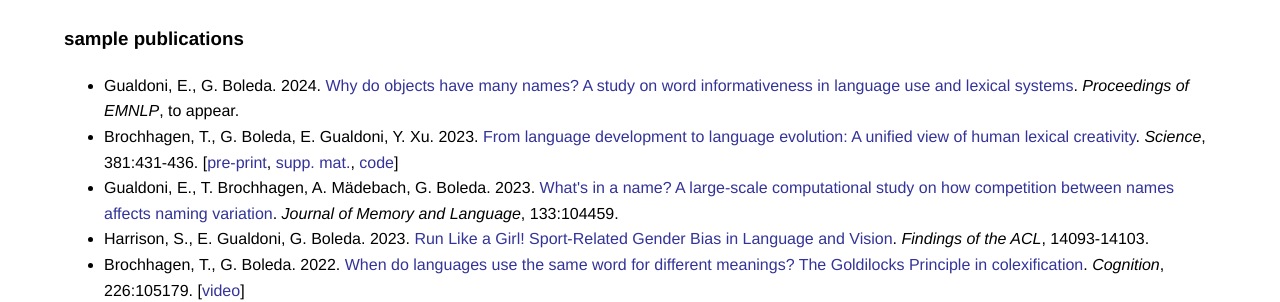
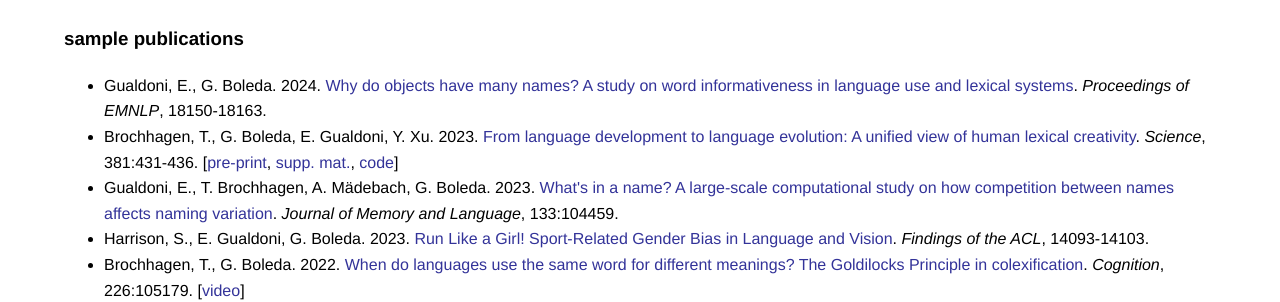
Before and after one commit to gboleda/gboleda.github.io, a Jekyll site: the page built from index.html, in a window 1280 px wide. Shown: the part 608-910 px from the top of the page. Built offline with Jekyll 4.4.1, drawn with Linux system fonts in a browser that asks for light colours.

Commit message:
update cv, others

```diff
--- a/css/main.css
+++ b/css/main.css
@@ -43,7 +43,7 @@
 }
 
 li {
-    margin-bottom: 10px; /* Increase the spacing */
+    margin-bottom: 15px; /* Increase the spacing */
 }
 
 
--- a/index.html
+++ b/index.html
@@ -52,8 +52,8 @@
 <h3>sample publications</h3>
 <ul>
   <li>Gualdoni, E., G. Boleda. 2024.
-    <a href="/pubs/2232_Why_do_objects_have_many_.pdf">Why do objects have many names? A study on word informativeness in language use and lexical systems</a>.
-    <i>Proceedings of EMNLP</i>, to appear.
+    <a href="https://aclanthology.org/2024.emnlp-main.1009.pdf">Why do objects have many names? A study on word informativeness in language use and lexical systems</a>.
+    <i>Proceedings of EMNLP</i>, 18150-18163.
   </li>
   <li>Brochhagen, T., G. Boleda, E. Gualdoni, Y. Xu. 2023.
     <a href="https://www.science.org/doi/10.1126/science.ade7981">From language development to language evolution: A unified view of human lexical creativity</a>.
--- a/pubs/index.html
+++ b/pubs/index.html
@@ -17,8 +17,8 @@
     -->
     <ul>
       <li>Gualdoni, E., G. Boleda. 2024.
-	<a href="/pubs/2232_Why_do_objects_have_many_.pdf">Why do objects have many names? A study on word informativeness in language use and lexical systems.</a>
-	<i>Proceedings of EMNLP</i>, to appear.
+	<a href="https://aclanthology.org/2024.emnlp-main.1009.pdf">Why do objects have many names? A study on word informativeness in language use and lexical systems</a>.
+	<i>Proceedings of EMNLP</i>, 18150-18163.
       </li>
 
       <li>Chen, Z., A. Mädebach, E. Gualdoni, G. Boleda. 2024.
```
Also changed, not shown: misc.md (+2 -0 lines), quotes.html (+25 -15 lines), 2 other files.
